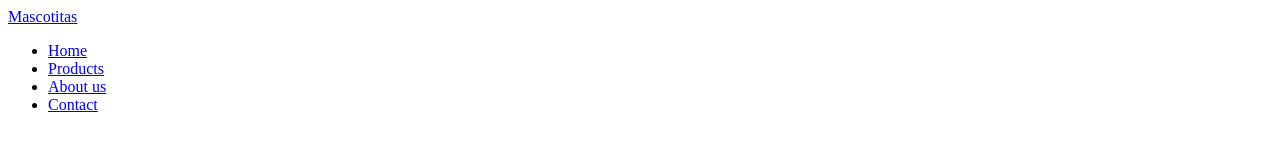
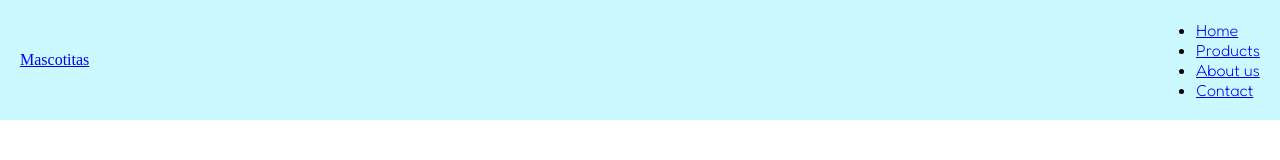
Before and after one commit to RudyRi/Refuerzo, a plain HTML site: page index.html in a window 1280 px wide. Drawn offline with Linux system fonts and the light colour scheme.

Commit message:
Fin primera clase de refuerzo. Added navbar

```diff
--- a/Refuerzo/CSS/main.css
+++ b/Refuerzo/CSS/main.css
@@ -7,6 +7,22 @@
 
 }
 
+body{
+    width: 100%;
+}
+
+.header{
+    display: flex;
+    align-items:center;
+    justify-content: space-between;
+    padding: 20px;
+    background-color: #cbf9ff;
+}
+
 .navbar{
     font-family: 'Fredoka', sans-serif;
 }
+
+.item{
+    font-family: 'Fredoka', sans-serif;
+}
--- a/index.html
+++ b/index.html
@@ -4,6 +4,7 @@
     <meta charset="UTF-8">
     <meta name="viewport" content="width=device-width, initial-scale=1.0">
     <title>Practica E-Commerce</title>
+    <link rel="stylesheet" href="./Refuerzo/CSS/main.css">
 </head>
 <body>
     <div class="header">
```
